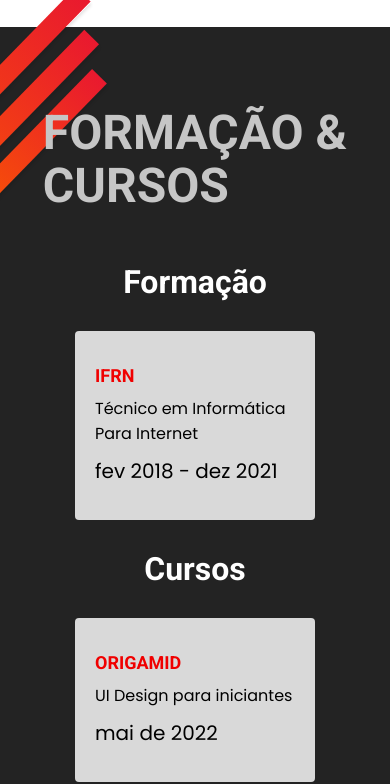
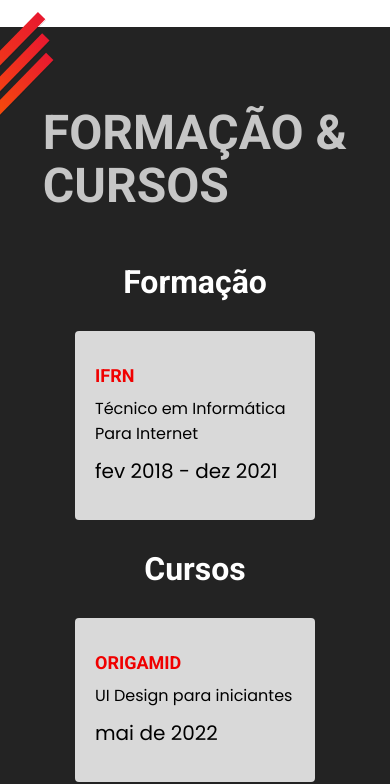
Before and after one commit to elamartine/meu_portfolio, a plain HTML site: page index.html in a window 390 px wide. Shown: the part 2075-2859 px from the top of the page. Drawn offline with Linux system fonts and the light colour scheme.

Commit message:
deixando o formação responsivo

```diff
--- a/styles/formacao.css
+++ b/styles/formacao.css
@@ -115,6 +115,11 @@ span {
     max-width: 160px;
   }
 }
+@media (max-width: 1400px){
+  .formacao img{
+    max-width: 120px;
+  }
+}
 
 @media (max-width: 1000px) {
   .subtitulo {
@@ -171,7 +176,8 @@ span {
     padding: 30px 40px;
   }
   .formacao img {
-    max-width: 140px;
+    max-width: 110px;
+    top: -35px
   }
   .curso {
     padding: 30px 50px;
@@ -206,6 +212,10 @@ span {
   }
 }
 @media (max-width: 700px){
+  .formacao img{
+    max-width: 100px;
+    top: -30px
+  }
   .curso {
     padding: 20px 25px;
   }
@@ -226,6 +236,10 @@ span {
   }
 }
 @media (max-width: 600px){
+  .formacao img{
+    max-width: 80px;
+    top: -25px
+  }
   .curso {
     padding: 34px 20px;;
     gap: 10px;
@@ -256,3 +270,12 @@ span {
     height: 1300px;
   }
 }
+@media (max-width: 400px){
+  .formacao img{
+    max-width: 80px;
+  }
+    .formacao img{
+      max-width: 70px;
+      top: -15px
+    }
+}
```
